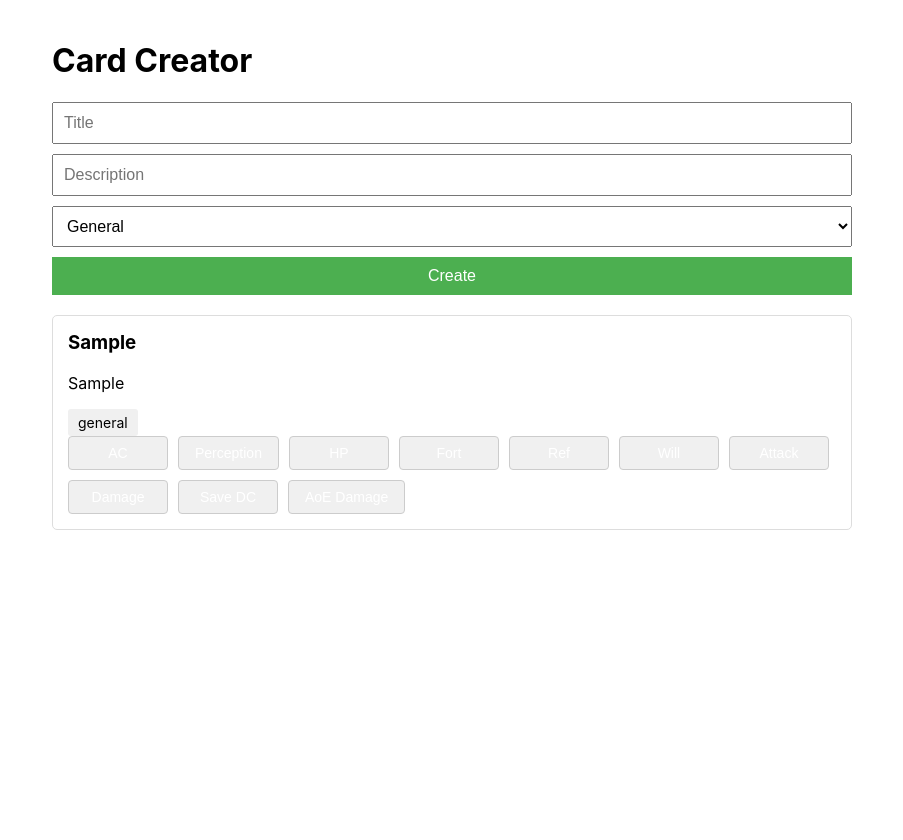
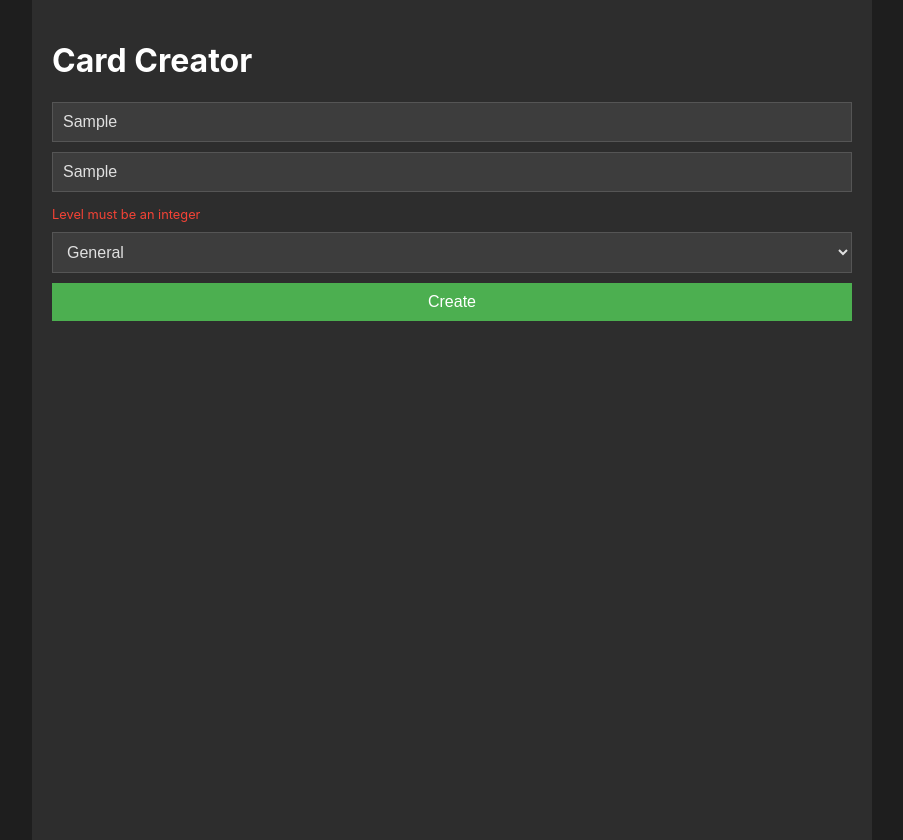
Before and after one commit to Utkarsh-G/pf2e-improviser, a React (Create React App) app: page / in a window 1280 px wide. Both pictures are taken after typing "Sample", "Sample" into the empty fields and a click on the button "Create". Shown: the whole page, without its empty margins (188-1091 px from the left). Before the commit the page ends 800 px from the top, so only its background shows below. Built offline with nearby package versions, Linux system fonts and the light colour scheme.

Commit message:
QOL updates to clean up the look

```diff
--- a/src/App.css
+++ b/src/App.css
@@ -33,3 +33,9 @@ button:hover {
   /* grid-template-columns: repeat(auto-fill, minmax(200px, 1fr)); */
   gap: 20px;
 }
+
+.error {
+  color: #f44336;
+  font-size: 0.8em;
+  margin-top: 5px;
+}
--- a/src/components/Card.css
+++ b/src/components/Card.css
@@ -1,19 +1,27 @@
 .card {
     width: 100%;
     box-sizing: border-box;
-    border: 1px solid #ddd;
+    border: 1px solid #444;
     padding: 15px;
     border-radius: 5px;
     grid-column: 1/-1;
+    background-color: #333;
+    margin-bottom: 20px;
   }
 
   .card h3 {
     margin-top: 0;
+    color: #ffffff;
+  }
+
+  .card p {
+    color: #e0e0e0;
   }
 
   .card span {
     display: inline-block;
-    background-color: #f0f0f0;
+    background-color: #4a4a4a;
+    color: #ffffff;
     padding: 5px 10px;
     border-radius: 3px;
     font-size: 14px;
@@ -23,6 +31,7 @@
     display: flex;
     flex-wrap: wrap;
     gap: 10px;
+    margin-top: 15px;
   }
 
   .stat-button-container {
@@ -33,10 +42,16 @@
     padding: 8px 16px;
     font-size: 14px;
     cursor: pointer;
-    background-color: #f0f0f0;
-    border: 1px solid #ccc;
+    background-color: #4a4a4a;
+    color: #ffffff;
+    border: 1px solid #555;
     border-radius: 4px;
     min-width: 100px;
+    transition: background-color 0.2s;
+  }
+
+  .stat-button:hover {
+    background-color: #5a5a5a;
   }
 
   .stat-options {
@@ -45,10 +60,10 @@
     left: 0;
     display: flex;
     flex-direction: column;
-    background-color: white;
-    border: 1px solid #ccc;
+    background-color: #3d3d3d;
+    border: 1px solid #555;
     border-radius: 4px;
-    box-shadow: 0 2px 5px rgba(0, 0, 0, 0.1);
+    box-shadow: 0 2px 5px rgba(0, 0, 0, 0.3);
     z-index: 10;
   }
 
@@ -58,46 +73,47 @@
     cursor: pointer;
     border: none;
     background-color: transparent;
+    color: #e0e0e0;
     text-align: left;
     transition: background-color 0.2s;
   }
 
   .stat-option:hover {
-    background-color: #f0f0f0;
+    background-color: #4a4a4a;
   }
 
   .stat-option.low {
-    color: #2ecc71;
+    color: #4caf50;
   }
 
   .stat-option.moderate {
-    color: #f39c12;
+    color: #ffc107;
   }
 
   .stat-option.high {
-    color: #e67e22;
+    color: #ff9800;
   }
 
   .stat-option.extreme {
-    color: #e74c3c;
+    color: #f44336;
   }
 
   .stat-button[data-selected="low"] {
-    background-color: #2ecc71;
-    color: white;
+    background-color: #4caf50;
+    color: #ffffff;
   }
 
   .stat-button[data-selected="moderate"] {
-    background-color: #f39c12;
-    color: white;
+    background-color: #ffc107;
+    color: #000000;
   }
 
   .stat-button[data-selected="high"] {
-    background-color: #e67e22;
-    color: white;
+    background-color: #ff9800;
+    color: #000000;
   }
 
   .stat-button[data-selected="extreme"] {
-    background-color: #e74c3c;
-    color: white;
+    background-color: #f44336;
+    color: #ffffff;
   }
--- a/src/components/Card.js
+++ b/src/components/Card.js
@@ -1,10 +1,10 @@
 import React, { useState } from 'react';
 import './Card.css';
 
-const Card = ({ title, description, category }) => {
+const Card = ({ name, level, baseTemplate }) => {
   const statButtons = [
     'AC', 'Perception', 'HP', 'Fort', 'Ref', 'Will',
-    'Attack', 'Damage', 'Save DC', 'AoE Damage'
+    'Attack', 'Attk Damage', 'Save DC', 'AoE Damage', 'AoE Radius'
   ];
 
   const [showOptions, setShowOptions] = useState({});
@@ -30,9 +30,9 @@ const Card = ({ title, description, category }) => {
 
   return (
     <div className="card">
-      <h3>{title}</h3>
-      <p>{description}</p>
-      <span>{category}</span>
+      <h3>{name}</h3>
+      <p>{level}</p>
+      <span>{baseTemplate}</span>
       <div className="stat-buttons-container">
         {statButtons.map(stat => (
           <div key={stat} className="stat-button-container">
--- a/src/components/Form.js
+++ b/src/components/Form.js
@@ -2,10 +2,35 @@ import React, { useState } from 'react';
 
 const Form = ({ onSubmit }) => {
   const [formData, setFormData] = useState({
-    title: '',
-    description: '',
-    category: 'general'
+    name: '',
+    level: '',
+    baseTemplate: 'general'
   });
+
+  const [levelError, setLevelError] = useState('');
+
+  const validateLevel = (level) => {
+    const trimmedLevel = level.trim();
+    const parsedLevel = parseInt(trimmedLevel, 10);
+
+    if (trimmedLevel === '') {
+      setLevelError('Level is required');
+      return false;
+    }
+
+    if (isNaN(parsedLevel) || !Number.isInteger(parsedLevel)) {
+      setLevelError('Level must be an integer');
+      return false;
+    }
+
+    if (parsedLevel < -1 || parsedLevel > 24) {
+      setLevelError('Level must be between -1 and 24');
+      return false;
+    }
+
+    setLevelError('');
+    return true;
+  };
 
   const handleChange = (e) => {
     const { name, value } = e.target;
@@ -13,42 +38,53 @@ const Form = ({ onSubmit }) => {
       ...prevData,
       [name]: value
     }));
+
+    if (name === 'level') {
+      validateLevel(value);
+    }
   };
 
   const handleSubmit = (e) => {
     e.preventDefault();
-    onSubmit(formData);
-    setFormData({ title: '', description: '', category: 'general' });
+    if (validateLevel(formData.level)) {
+      onSubmit({
+        ...formData,
+        level: parseInt(formData.level.trim(), 10)
+      });
+      setFormData({ name: '', level: '', baseTemplate: 'general' });
+      setLevelError('');
+    }
   };
 
   return (
     <form onSubmit={handleSubmit}>
       <input
         type="text"
-        name="title"
-        value={formData.title}
+        name="name"
+        value={formData.name}
         onChange={handleChange}
-        placeholder="Title"
+        placeholder="Name"
         required
       />
       <input
         type="text"
-        name="description"
-        value={formData.description}
+        name="level"
+        value={formData.level}
         onChange={handleChange}
-        placeholder="Description"
+        placeholder="Level (-1 to 24)"
         required
       />
+      {levelError && <div className="error">{levelError}</div>}
       <select
-        name="category"
-        value={formData.category}
+        name="baseTemplate"
+        value={formData.baseTemplate}
         onChange={handleChange}
       >
         <option value="general">General</option>
         <option value="work">Work</option>
         <option value="personal">Personal</option>
       </select>
-      <button type="submit">Create</button>
+      <button type="submit" disabled={!!levelError}>Create</button>
     </form>
   );
 };
--- a/src/index.css
+++ b/src/index.css
@@ -11,3 +11,37 @@ code {
   font-family: source-code-pro, Menlo, Monaco, Consolas, 'Courier New',
     monospace;
 }
+
+body {
+  background-color: #1e1e1e;
+  color: #e0e0e0;
+}
+
+.App {
+  background-color: #2d2d2d;
+  min-height: 100vh;
+  padding: 20px;
+}
+
+h1, h2, h3, h4, h5, h6 {
+  color: #ffffff;
+}
+
+input, select, textarea {
+  background-color: #3d3d3d;
+  color: #e0e0e0;
+  border: 1px solid #555;
+}
+
+button {
+  background-color: #4a4a4a;
+  color: #ffffff;
+  border: none;
+  padding: 8px 16px;
+  cursor: pointer;
+  transition: background-color 0.2s;
+}
+
+button:hover {
+  background-color: #5a5a5a;
+}
```
